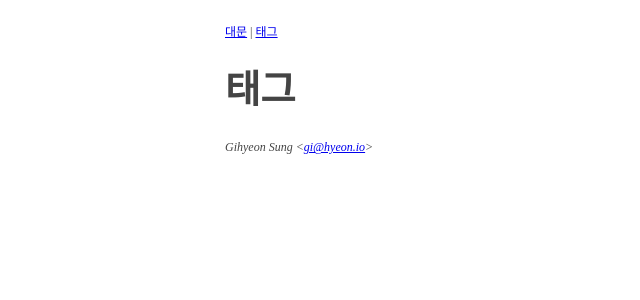
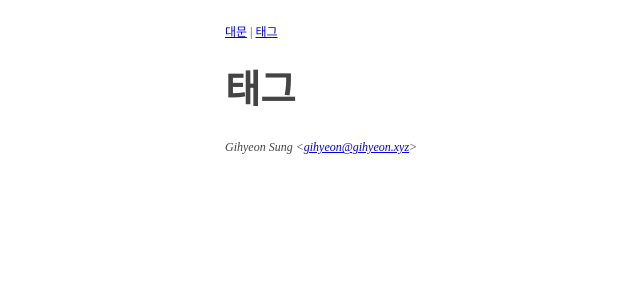
Before and after one commit to gihyeonsung/wiki-engine, a Jekyll site: the page built from 태그.html, in a window 1280 px wide. Shown: the top 300 px of the page, without its empty margins (95-735 px from the left). Built offline with Jekyll 4.4.1, drawn with Linux system fonts in a browser that asks for light colours.

Commit message:
레이아웃에 이메일을 gihyeon@gihyeon.xyz로 변경했다.

```diff
--- a/_layouts/base.html
+++ b/_layouts/base.html
@@ -19,7 +19,7 @@
   {{ content }}
   <footer>
     <address class="metadata">
-      Gihyeon Sung &lt;<a href="mailto:gi@hyeon.io">gi@hyeon.io</a>&gt;
+      Gihyeon Sung &lt;<a href="mailto:gihyeon@gihyeon.xyz">gihyeon@gihyeon.xyz</a>&gt;
     </address>
   </footer>
 </body>
```
